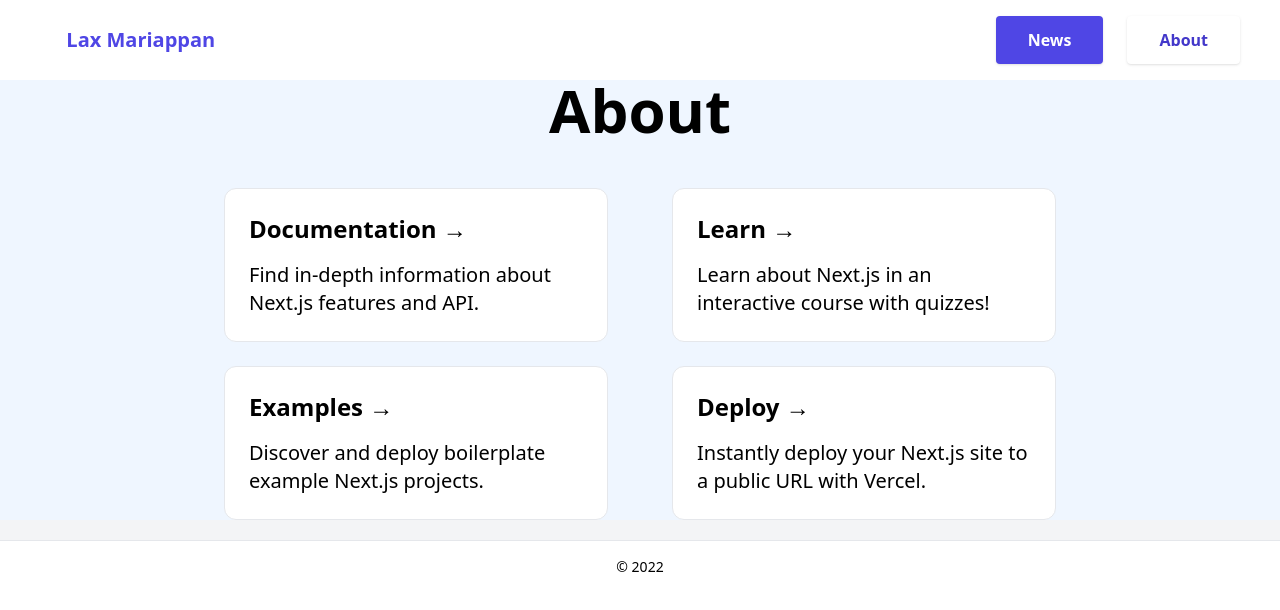
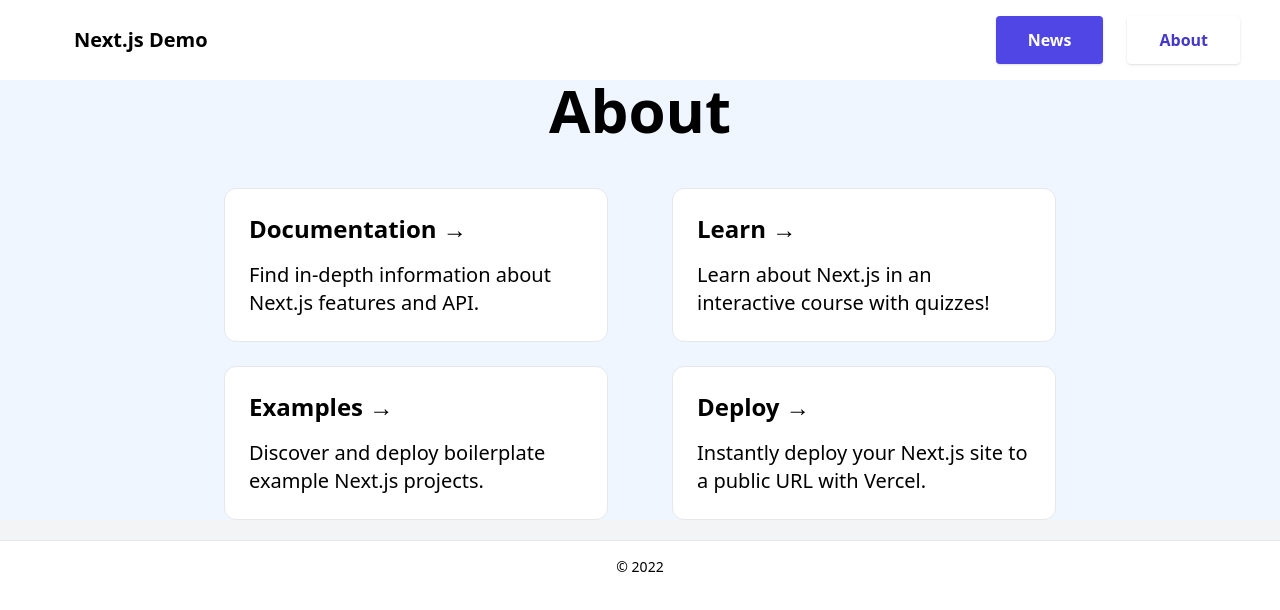
Before and after one commit to laxmariappan/Next.js-with-Tailwind-and-custom-layout, a Next.js app: page /about in a window 1280 px wide. Shown: the top 610 px of the page. Built offline with nearby package versions, Linux system fonts and the light colour scheme.

Commit message:
1 file modified

```diff
--- a/components/Header.js
+++ b/components/Header.js
@@ -6,11 +6,11 @@
         <nav className="flex flex-wrap items-center justify-between p-4 ">
           <div className="lg:order-2 w-auto lg:w-1/5 lg:text-center">
             <a
-              className="text-xl text-indigo-600 dark:text-white font-semibold font-heading"
+              className="text-xl font-semibold font-heading"
               href="#"
               data-config-id="brand"
             >
-              Lax Mariappan
+              Next.js Demo
             </a>
           </div>
           <div className="block lg:hidden">
```
